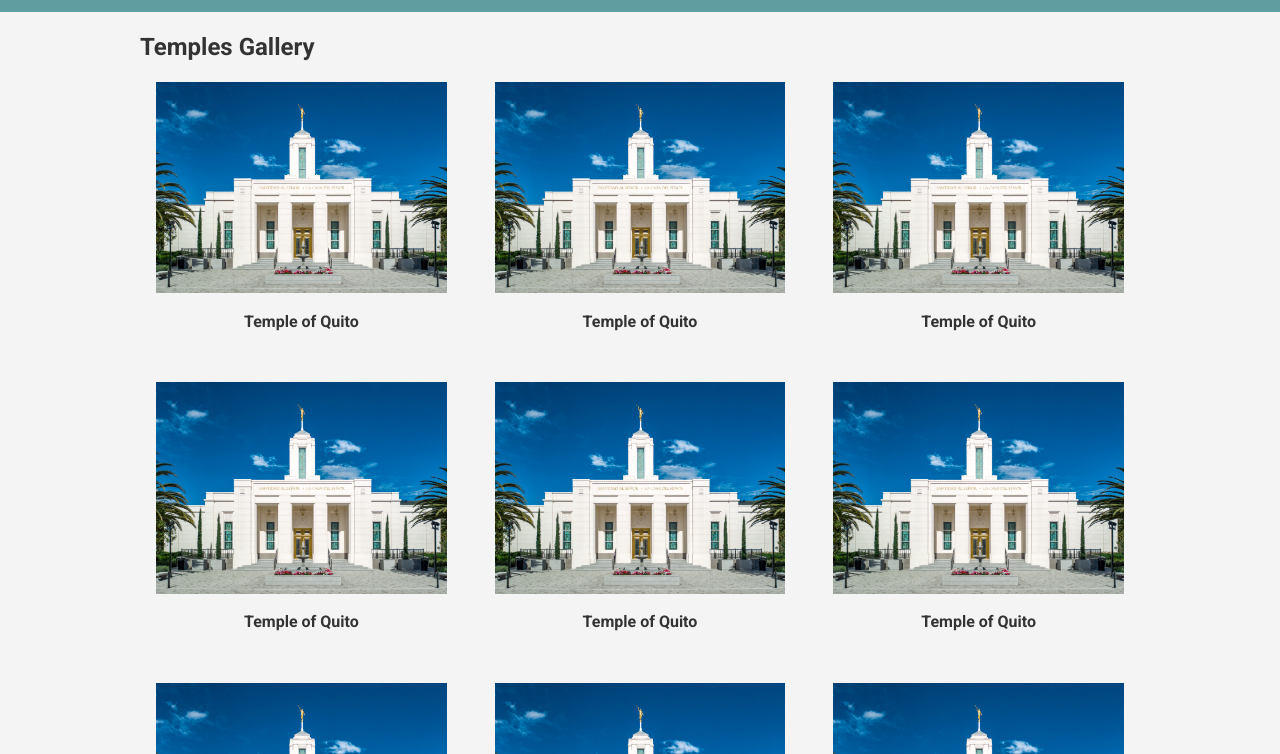
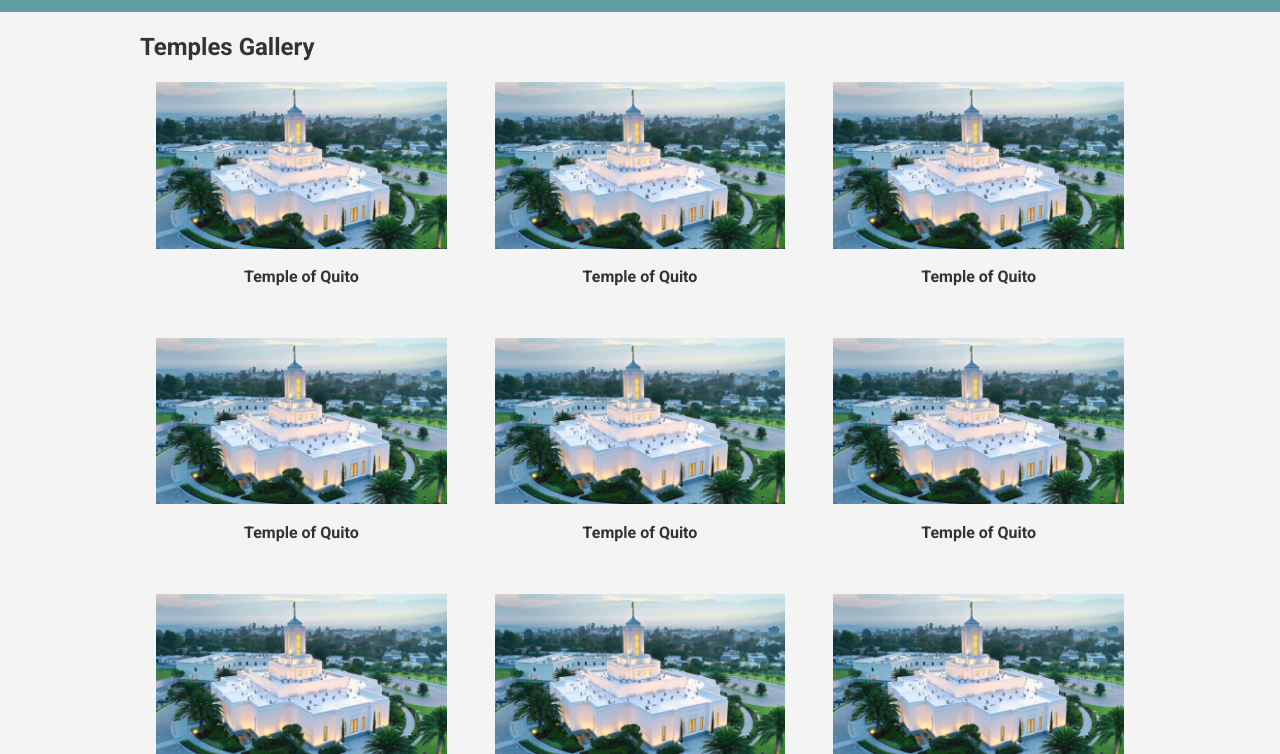
Before and after one commit to RommelJuarez/WDD-131, a plain HTML site: page temples.html in a window 1280 px wide. Shown: the part 46-800 px from the top of the page. Drawn offline with Linux system fonts and the light colour scheme.

Commit message:
W02 Assignment: Picture Album

```diff
--- a/styles/temples-large.css
+++ b/styles/temples-large.css
@@ -1,3 +1,4 @@
+@media (min-width:600px){
     header {
         display: flex;
         justify-content: space-around;
@@ -20,3 +21,4 @@ nav ul li {
         width: 100%;
         grid-template-columns: repeat(3, 1fr);
     }
+}
--- a/temples.html
+++ b/temples.html
@@ -13,7 +13,7 @@
     <meta name="description" content="W02 Assignment: Picture Album">
     <meta name="author" content="Rommel Juarez">
     <link rel="stylesheet" href="styles/temples.css">
-    <link rel="stylesheet" href="styles/temples-large.css" media="(min-width: 600px)">
+    <link rel="stylesheet" href="styles/temples-large.css" >
     <script src="scripts/temples.js" defer></script>
 </head>
 
@@ -36,39 +36,39 @@
         <h2>Temples Gallery</h2>
         <section class="temple-gallery">
             <figure>
-                <img src="images/templo_quito.jpg" alt="Quito Temple">
+                <img src="images/templo_quito.png" alt="Quito Temple">
                 <figcaption>Temple of Quito</figcaption>
             </figure>
             <figure>
-                <img src="images/templo_quito.jpg" alt="Quito Temple">
+                <img src="images/templo_quito.png" alt="Quito Temple">
                 <figcaption>Temple of Quito</figcaption>
             </figure>
             <figure>
-                <img src="images/templo_quito.jpg" alt="Quito Temple">
+                <img src="images/templo_quito.png" alt="Quito Temple">
                 <figcaption>Temple of Quito</figcaption>
             </figure>
             <figure>
-                <img src="images/templo_quito.jpg" alt="Quito Temple">
+                <img src="images/templo_quito.png" alt="Quito Temple">
                 <figcaption>Temple of Quito</figcaption>
             </figure>
             <figure>
-                <img src="images/templo_quito.jpg" alt="Quito Temple">
+                <img src="images/templo_quito.png" alt="Quito Temple">
                 <figcaption>Temple of Quito</figcaption>
             </figure>
             <figure>
-                <img src="images/templo_quito.jpg" alt="Quito Temple">
+                <img src="images/templo_quito.png" alt="Quito Temple">
                 <figcaption>Temple of Quito</figcaption>
             </figure>
             <figure>
-                <img src="images/templo_quito.jpg" alt="Quito Temple">
+                <img src="images/templo_quito.png" alt="Quito Temple">
                 <figcaption>Temple of Quito</figcaption>
             </figure>
             <figure>
-                <img src="images/templo_quito.jpg" alt="Quito Temple">
+                <img src="images/templo_quito.png" alt="Quito Temple">
                 <figcaption>Temple of Quito</figcaption>
             </figure>
             <figure>
-                <img src="images/templo_quito.jpg" alt="Quito Temple">
+                <img src="images/templo_quito.png" alt="Quito Temple">
                 <figcaption>Temple of Quito</figcaption>
             </figure>
         </section>
```
Also changed, not shown: images/templo_quito.jpg (deleted), images/templo_quito.png (added). Lines whose indentation alone changed are shown as unchanged.
